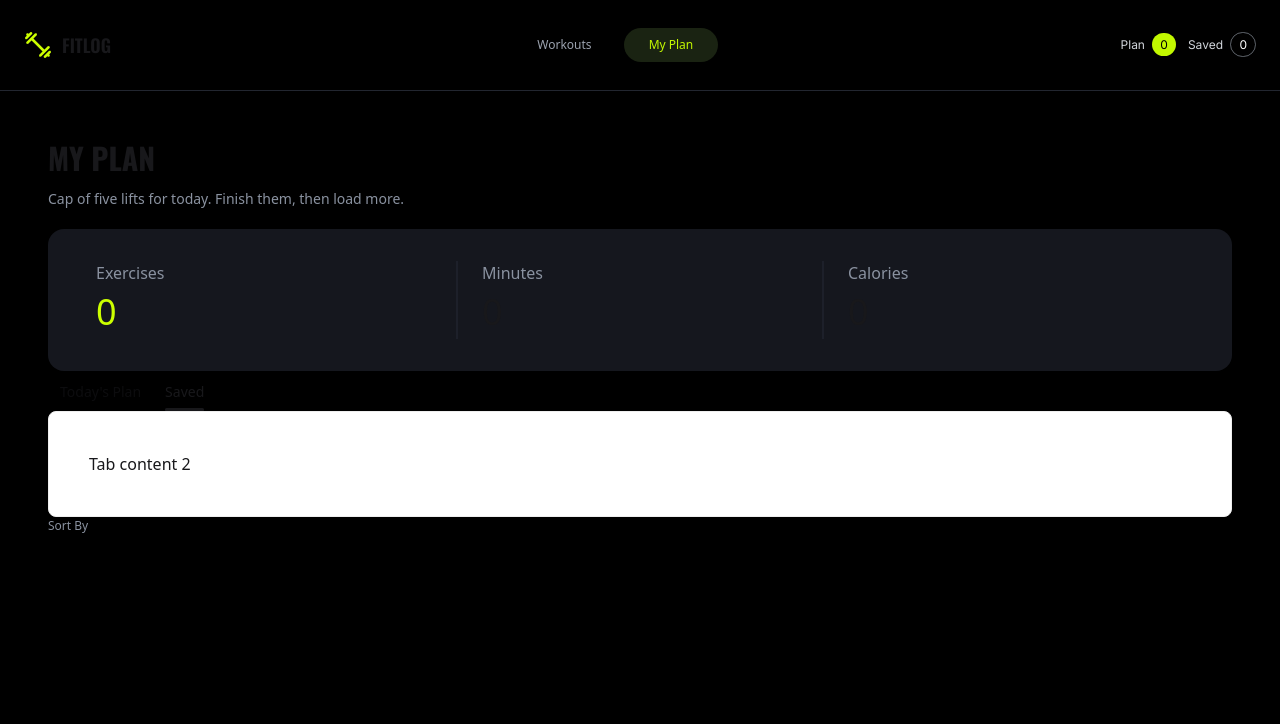
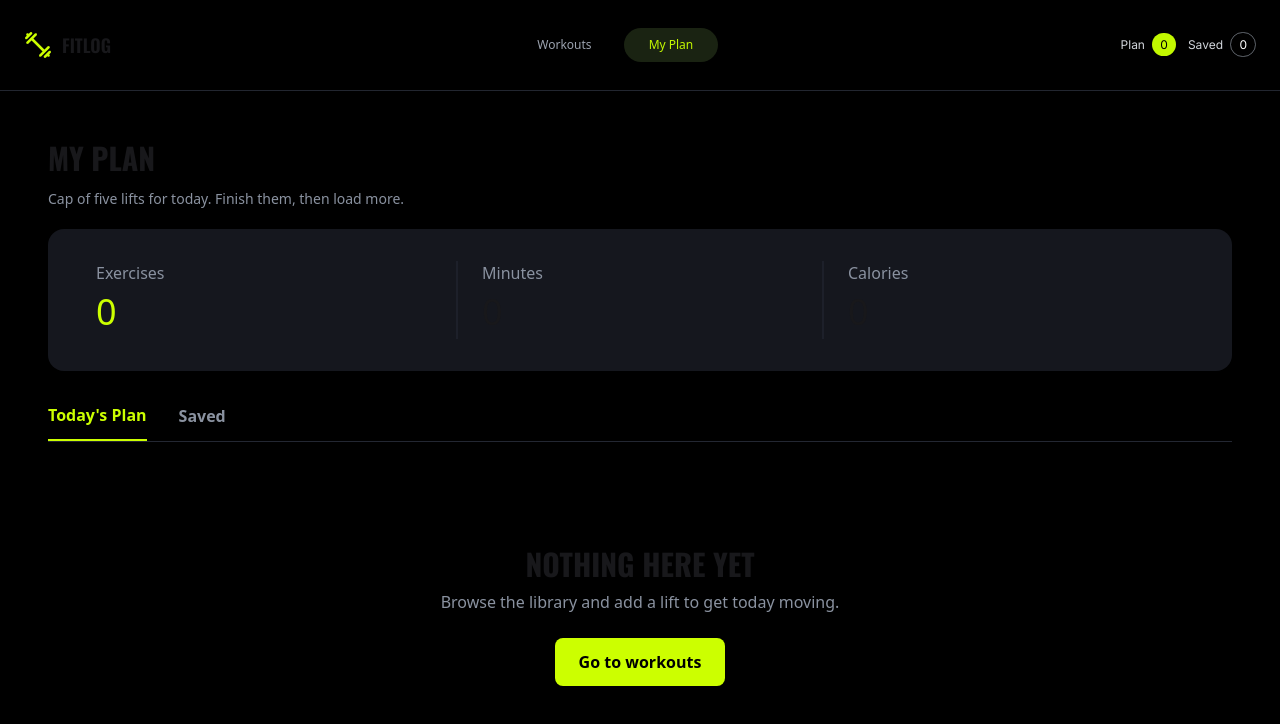
Before and after one commit to walid573/fit-log, a Next.js app: page /my-plan in a window 1280 px wide. Shown: the top 724 px of the page. Built offline with nearby package versions, Linux system fonts and the light colour scheme.

Commit message:
plan and save button fixed

```diff
--- /dev/null
+++ b/src/app/components/AddToPlanButton.tsx
@@ -0,0 +1,35 @@
+"use client";
+
+import React from "react";
+import { usePlan } from "@/app/contexts/PlanContext";
+import { IWorkout } from "@/app/types/type";
+
+interface AddToPlanButtonProps {
+  workout: IWorkout;
+}
+
+const AddToPlanButton = ({ workout }: AddToPlanButtonProps) => {
+  const { addToPlan, plan } = usePlan();
+
+  const alreadyAdded = plan.some(
+    (item) => item.id === workout.id
+  );
+
+  return (
+    <button
+      onClick={() => addToPlan(workout)}
+      disabled={alreadyAdded}
+      className={`flex items-center gap-2 font-semibold text-[14px] px-4 py-2.5 rounded-xl transition-all active:scale-95 ${
+        alreadyAdded
+          ? "bg-[#232732] text-[#8A92A0] cursor-not-allowed"
+          : "bg-[#CCFF00] hover:bg-[#b8e600] text-black"
+      }`}
+    >
+      <span>
+        {alreadyAdded ? "Added" : "Add to Plan"}
+      </span>
+    </button>
+  );
+};
+
+export default AddToPlanButton;
--- /dev/null
+++ b/src/app/components/AddtoSaveButton.tsx
@@ -0,0 +1,41 @@
+"use client";
+
+import React from "react";
+import { usePlan } from "@/app/contexts/PlanContext";
+import { IWorkout } from "@/app/types/type";
+
+interface AddToSaveButtonProps {
+  workout: IWorkout;
+}
+
+const AddToSaveButton = ({
+  workout,
+}: AddToSaveButtonProps) => {
+  const { addToSaved, saved } = usePlan();
+
+  const alreadySaved = saved.some(
+    (item) => item.id === workout.id
+  );
+
+  return (
+    <button
+      onClick={() => addToSaved(workout)}
+      disabled={alreadySaved}
+      className={`flex items-center gap-2 border font-semibold text-[14px] px-4 py-2.5 rounded-xl transition-all ${
+        alreadySaved
+          ? "bg-[#232732] border-[#CCFF00] text-[#CCFF00] cursor-not-allowed"
+          : "bg-transparent border-gray-800 text-gray-300 hover:bg-gray-800/50"
+      }`}
+    >
+      <svg className="w-4 h-4" fill="none" stroke="currentColor" strokeWidth="2" viewBox="0 0 24 24">
+                                <path d="M19 21l-7-5-7 5V5a2 2 0 0 1 2-2h10a2 2 0 0 1 2 2z" />
+        </svg>
+
+      <span>
+        {alreadySaved ? "Saved" : "Save for later"}
+      </span>
+    </button>
+  );
+};
+
+export default AddToSaveButton;
--- a/src/app/contexts/PlanContext.tsx
+++ b/src/app/contexts/PlanContext.tsx
@@ -1,31 +1,39 @@
 "use client";
 
-
+import { IWorkout } from "@/app/types/type";
 import {
   createContext,
-  Dispatch,
   ReactNode,
-  SetStateAction,
   useContext,
   useState,
 } from "react";
-import { IWorkout } from "../types/type";
 
 interface PlanContextType {
   plan: IWorkout[];
-  setPlan: Dispatch<SetStateAction<IWorkout[]>>;
+  saved: IWorkout[];
+
   addToPlan: (workout: IWorkout) => void;
   removeFromPlan: (id: number) => void;
+
+  addToSaved: (workout: IWorkout) => void;
+  removeFromSaved: (id: number) => void;
 }
 
-const PlanContext = createContext<PlanContextType | undefined>(undefined);
+const PlanContext = createContext<PlanContextType | undefined>(
+  undefined
+);
 
-export const PlanProvider = ({ children }: { children: ReactNode }) => {
+export const PlanProvider = ({
+  children,
+}: {
+  children: ReactNode;
+}) => {
   const [plan, setPlan] = useState<IWorkout[]>([]);
+  const [saved, setSaved] = useState<IWorkout[]>([]);
 
+  // Add workout to today's plan
   const addToPlan = (workout: IWorkout) => {
     setPlan((prev) => {
-
       if (prev.some((item) => item.id === workout.id)) {
         return prev;
       }
@@ -38,17 +46,40 @@ export const PlanProvider = ({ children }: { children: ReactNode }) => {
     });
   };
 
+  // Remove workout from today's plan
   const removeFromPlan = (id: number) => {
-    setPlan((prev) => prev.filter((item) => item.id !== id));
+    setPlan((prev) =>
+      prev.filter((item) => item.id !== id)
+    );
+  };
+
+  // Save workout
+  const addToSaved = (workout: IWorkout) => {
+    setSaved((prev) => {
+      if (prev.some((item) => item.id === workout.id)) {
+        return prev;
+      }
+
+      return [...prev, workout];
+    });
+  };
+
+  // Remove saved workout
+  const removeFromSaved = (id: number) => {
+    setSaved((prev) =>
+      prev.filter((item) => item.id !== id)
+    );
   };
 
   return (
     <PlanContext.Provider
       value={{
         plan,
-        setPlan,
+        saved,
         addToPlan,
         removeFromPlan,
+        addToSaved,
+        removeFromSaved,
       }}
     >
       {children}
@@ -60,7 +91,9 @@ export const usePlan = () => {
   const context = useContext(PlanContext);
 
   if (!context) {
-    throw new Error("usePlan must be used inside PlanProvider");
+    throw new Error(
+      "usePlan must be used inside PlanProvider"
+    );
   }
 
   return context;
--- a/src/app/my-plan/page.tsx
+++ b/src/app/my-plan/page.tsx
@@ -1,42 +1,206 @@
-import Link from 'next/link';
-import React from 'react';
+"use client";
+
+import Link from "next/link";
+import React, { useState } from "react";
+import { usePlan } from "../contexts/PlanContext";
+
 
 const MyPlanPage = () => {
+  const { plan, removeFromPlan } = usePlan();
+
+  const [activeTab, setActiveTab] = useState<"today" | "saved">("today");
+
+  // Calculate metrics
+  const exercises = plan.length;
+
+  const minutes = plan.reduce(
+    (total, workout) => total + workout.duration,
+    0
+  );
+
+  const calories = plan.reduce(
+    (total, workout) => total + workout.caloriesBurned,
+    0
+  );
+
   return (
-        <main className='px-12 mt-10'>
-            <h2 className='font-oswald text-[30px] font-bold py-1'>MY PLAN</h2>
-            <p className='text-[#8A92A0] text-[14px] py-1'>Cap of five lifts for today. Finish them, then load more.</p>
-            <div className='bg-[#232732]/60 grid grid-cols-3  justify-between items-center mx-auto w-full h-35.5 px-10 py-8 mt-4 rounded-2xl '>
-                <div className='px-2 '>
-                    <h2 className='text-[#8A92A0]'>Exercises</h2>
-                    <p className='text-[36px] text-[#CCFF00]'>0</p>
+    <main className="px-12 mt-10">
+      {/* Header */}
+      <h2 className="font-oswald text-[30px] font-bold py-1">
+        MY PLAN
+      </h2>
+
+      <p className="text-[#8A92A0] text-[14px] py-1">
+        Cap of five lifts for today. Finish them, then load more.
+      </p>
+
+      {/* Metrics */}
+      <div className="bg-[#232732]/60 grid grid-cols-3 justify-between items-center mx-auto w-full h-35.5 px-10 py-8 mt-4 rounded-2xl">
+
+        {/* Exercises */}
+        <div className="px-2">
+          <h2 className="text-[#8A92A0]">
+            Exercises
+          </h2>
+
+          <p className="text-[36px] text-[#CCFF00]">
+            {exercises}
+          </p>
         </div>
-                <div className='pl-6 border-x-2  border-[#232732]/60'>
-                    <h2 className='text-[#8A92A0]'>Minutes</h2>
-                    <p className='text-[36px]'>0</p>
+
+        {/* Minutes */}
+        <div className="pl-6 border-x-2 border-[#232732]/60">
+          <h2 className="text-[#8A92A0]">
+            Minutes
+          </h2>
+
+          <p className="text-[36px]">
+            {minutes}
+          </p>
         </div>
-                <div className='px-4 ml-2'>
-                    <h2 className='text-[#8A92A0]'>Calories</h2>
-                    <p className='text-[36px]'>0</p>
-                </div>
-            </div>
-            <div className=''>
 
-                <div className="tabs tabs-border">
-                    <input type="radio" name="my_tabs_2" className="tab" aria-label="Today's Plan" />
-                    <div className="tab-content border-base-300 bg-base-100 p-10">Tab content 1</div>
+        {/* Calories */}
+        <div className="px-4 ml-2">
+          <h2 className="text-[#8A92A0]">
+            Calories
+          </h2>
 
-                    <input type="radio" name="my_tabs_2" className="tab" aria-label="Saved" defaultChecked />
-                    <div className="tab-content border-base-300 bg-base-100 p-10">Tab content 2</div>
-
-
-
-                </div>
-                <div>
-                    <h2 className='text-[12px] text-[#8A92A0] '>Sort By</h2>
+          <p className="text-[36px]">
+            {calories}
+          </p>
         </div>
       </div>
 
+      {/* Tabs */}
+      <div className="mt-8 border-b border-[#232732]">
+        <div className="flex gap-8">
+          <button
+            onClick={() => setActiveTab("today")}
+            className={`pb-3 font-semibold ${
+              activeTab === "today"
+                ? "text-[#CCFF00] border-b-2 border-[#CCFF00]"
+                : "text-[#8A92A0]"
+            }`}
+          >
+            Today's Plan
+          </button>
+
+          <button
+            onClick={() => setActiveTab("saved")}
+            className={`pb-3 font-semibold ${
+              activeTab === "saved"
+                ? "text-[#CCFF00] border-b-2 border-[#CCFF00]"
+                : "text-[#8A92A0]"
+            }`}
+          >
+            Saved
+          </button>
+        </div>
+      </div>
+
+      {/* Today's Plan */}
+      {activeTab === "today" && (
+        <div className="mt-6">
+          {plan.length === 0 ? (
+            /* Empty State */
+            <div className="flex flex-col items-center justify-center py-20 text-center">
+              <h2 className="font-oswald text-3xl font-bold">
+                NOTHING HERE YET
+              </h2>
+
+              <p className="text-[#8A92A0] mt-2">
+                Browse the library and add a lift to get today moving.
+              </p>
+
+              <Link
+                href="/"
+                className="mt-6 bg-[#CCFF00] text-black px-6 py-3 rounded-lg font-semibold"
+              >
+                Go to workouts
+              </Link>
+            </div>
+          ) : (
+            /* Workout List */
+            <div className="space-y-4">
+              {plan.map((workout) => (
+                <div
+                  key={workout.id}
+                  className="bg-[#232732]/60 rounded-2xl p-4 flex gap-5 items-center"
+                >
+                  {/* Image */}
+                  <img
+                    src={workout.image}
+                    alt={workout.name}
+                    className="w-32 h-24 object-cover rounded-xl"
+                  />
+
+                  {/* Workout Info */}
+                  <div className="flex-1">
+                    <h2 className="font-oswald text-xl font-bold">
+                      {workout.name}
+                    </h2>
+
+                    <p className="text-[#8A92A0] text-sm mt-1">
+                      {workout.equipment}
+                    </p>
+
+                    {/* Stats */}
+                    <div className="flex gap-5 mt-3 text-sm text-[#8A92A0]">
+                      <span>
+                        ⏱ {workout.duration} min
+                      </span>
+
+                      <span>
+                        🔥 {workout.caloriesBurned} kcal
+                      </span>
+
+                      <span>
+                        ★ {workout.rating}
+                      </span>
+                    </div>
+                  </div>
+
+                  {/* Actions */}
+                  <div className="flex flex-col gap-2">
+                    <Link
+                      href={`/workouts/${workout.id}`}
+                      className="border border-[#3A404C] px-4 py-2 rounded-lg text-sm text-center"
+                    >
+                      View Details
+                    </Link>
+
+                    <button
+                      className="bg-[#CCFF00] text-black px-4 py-2 rounded-lg text-sm font-semibold"
+                    >
+                      Mark as Done
+                    </button>
+
+                    <button
+                      onClick={() => removeFromPlan(workout.id)}
+                      className="text-red-400 text-sm hover:text-red-300"
+                    >
+                      ✕ Remove
+                    </button>
+                  </div>
+                </div>
+              ))}
+            </div>
+          )}
+        </div>
+      )}
+
+      {/* Saved */}
+      {activeTab === "saved" && (
+        <div className="flex flex-col items-center justify-center py-20 text-center">
+          <h2 className="font-oswald text-3xl font-bold">
+            SAVED
+          </h2>
+
+          <p className="text-[#8A92A0] mt-2">
+            Your saved workouts will appear here.
+          </p>
+        </div>
+      )}
     </main>
   );
 };
```
Also changed, not shown: src/app/library/[id]/page.tsx (+7 -17 lines). Lines whose indentation alone changed are shown as unchanged.
